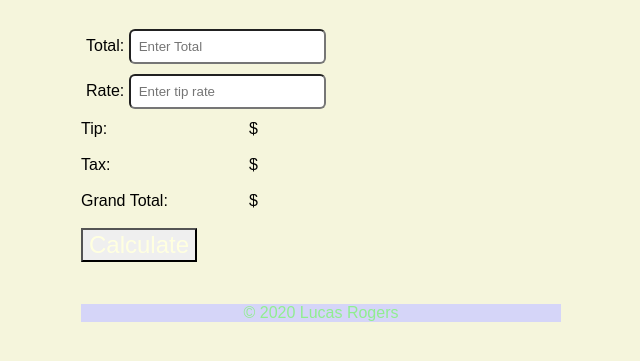
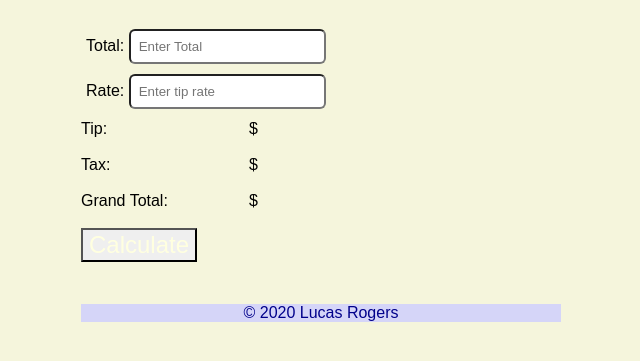
Before and after one commit to S530415/M2PracticeApp, a plain HTML site: page index.html in a window 1280 px wide. Shown: the part 83-444 px from the top of the page, without its empty margins (319-959 px from the left). Drawn offline with Linux system fonts and the light colour scheme.

Commit message:
Fixed colors

```diff
--- a/rogers.css
+++ b/rogers.css
@@ -47,7 +47,7 @@ input[type=submit] {
 }
 footer{
     background-color: rgb(213, 213, 248);
-    color:lightgreen;
+    color:darkblue;
     width: 100%;
     text-align: center;
 }
```
